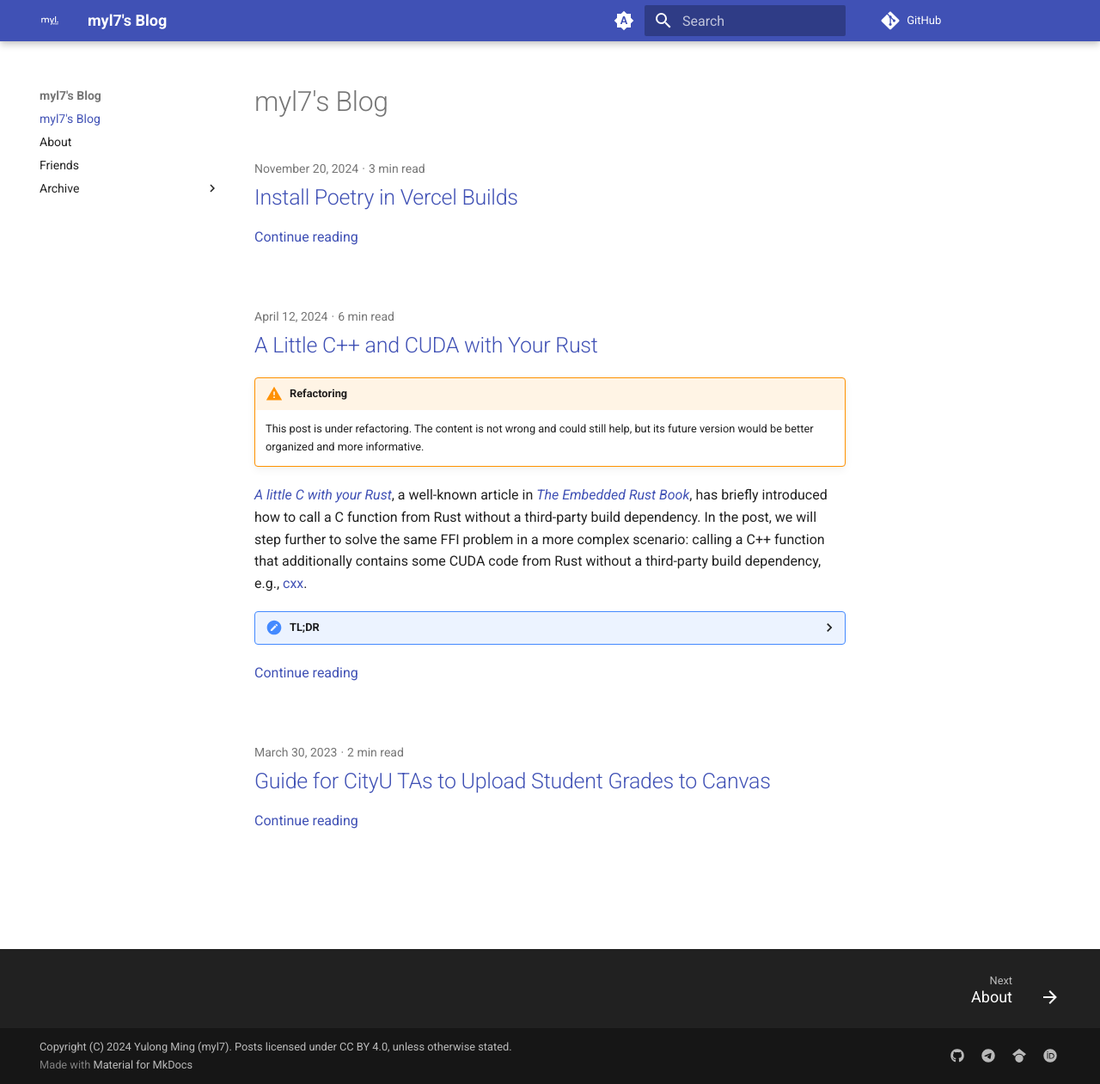
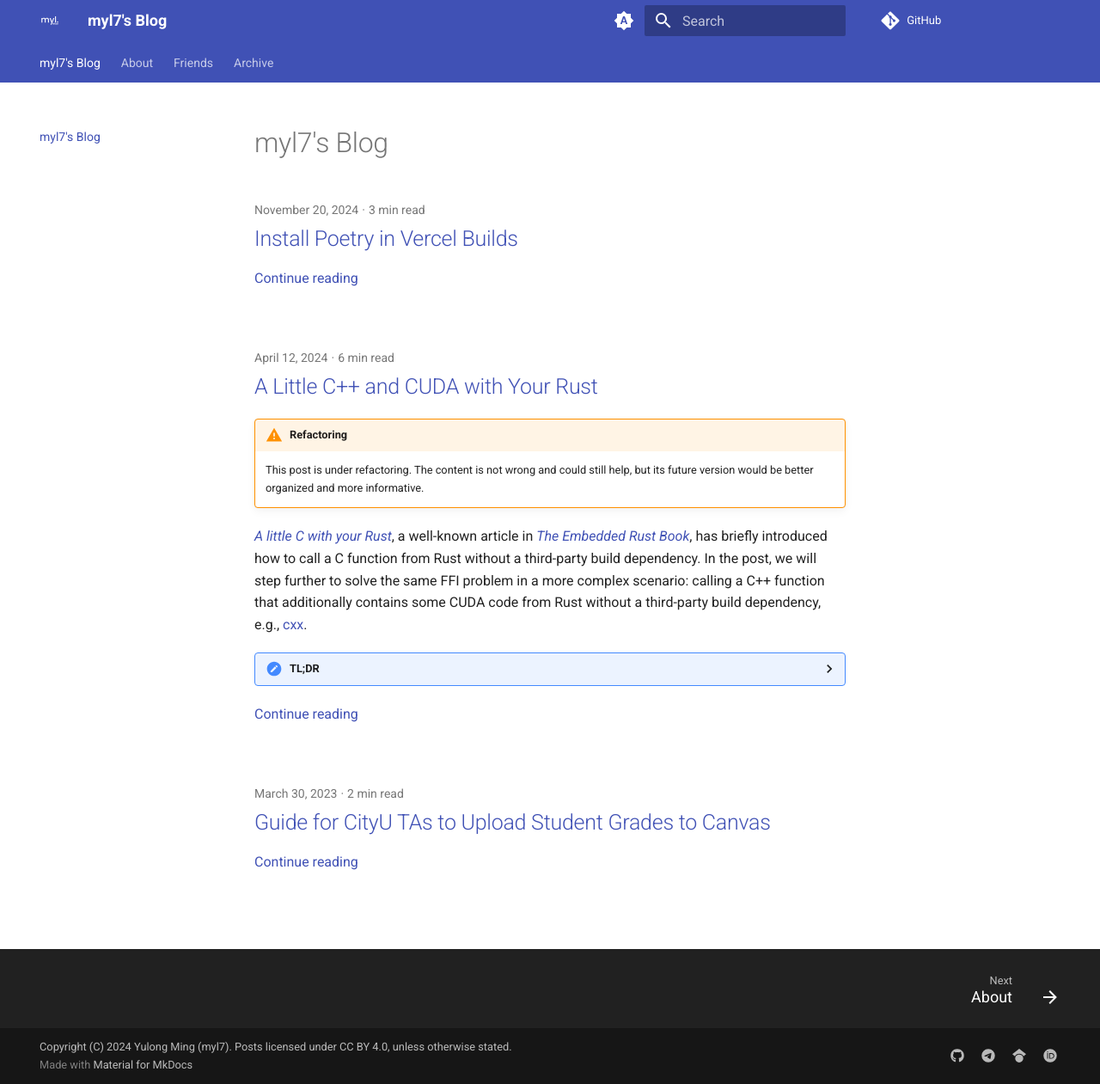
Before and after one commit to myl7/mylmoe, an MkDocs documentation site: the page built from docs/index.md, in a window 1280 px wide and 1261 px high. Shown: the whole window at 86% size. Built offline with MkDocs 1.6.1 and Material for MkDocs 9.7.7, drawn with Linux system fonts in a browser that asks for light colours; comment, search, counter and statistics services are not loaded.

Commit message:
Setup navigation

```diff
--- a/mkdocs.yml
+++ b/mkdocs.yml
@@ -10,6 +10,8 @@ theme:
   name: material
   features:
     - navigation.footer
+    - navigation.tabs
+    - toc.follow
   palette:
     - media: "(prefers-color-scheme)"
       toggle:
```
